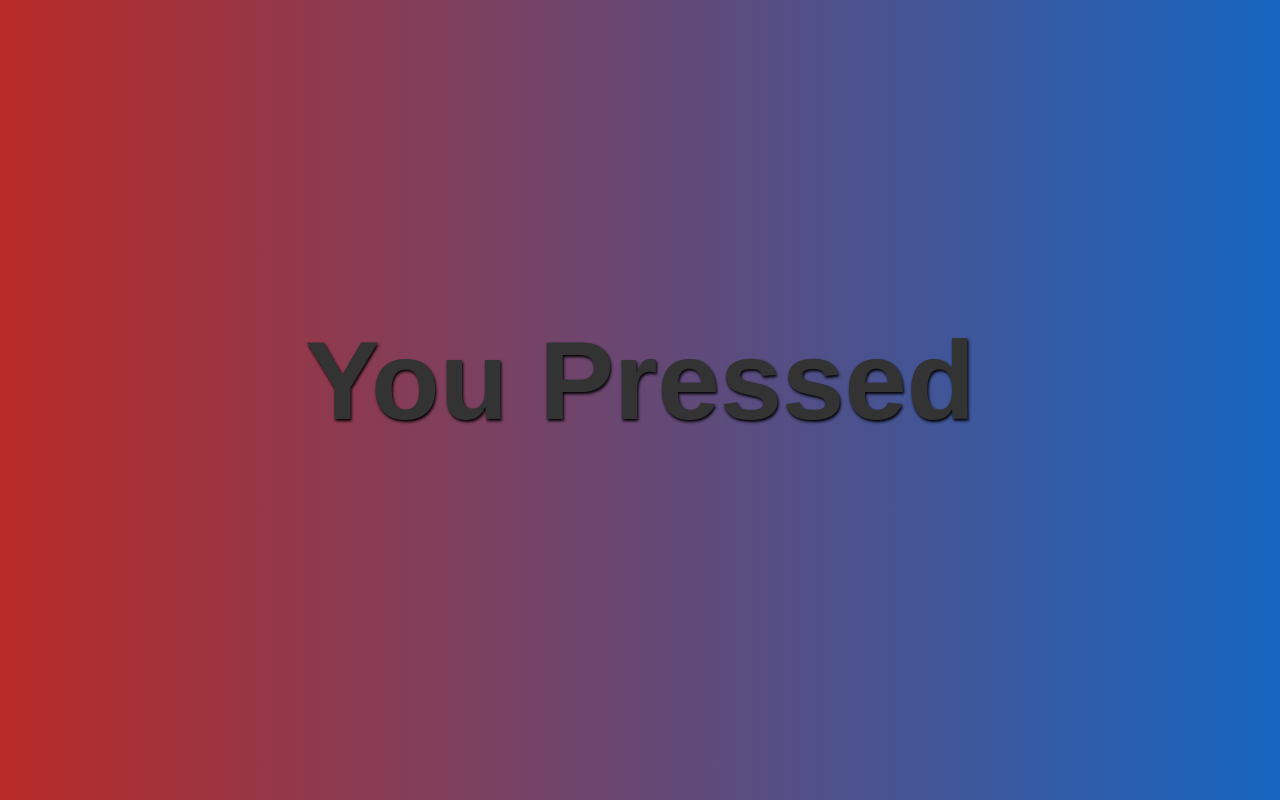
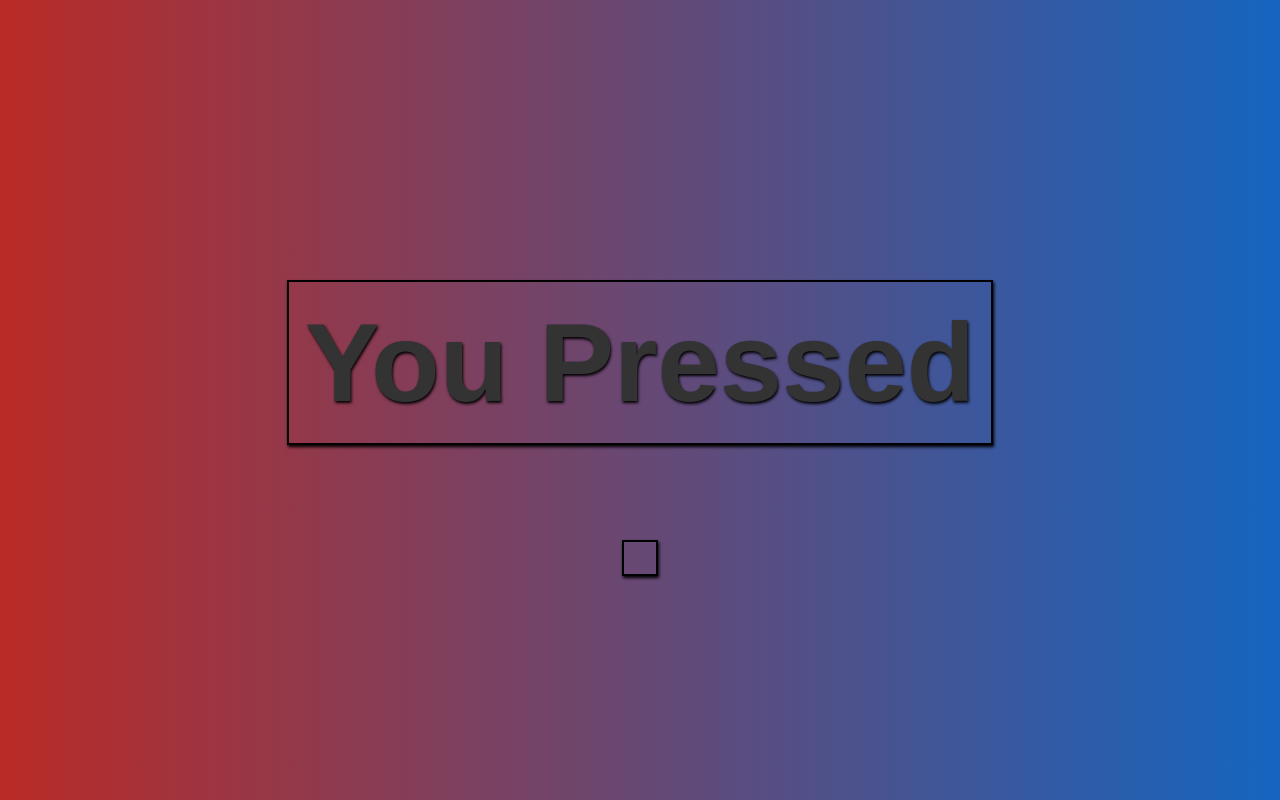
Before and after one commit to PritiranjanPatra2/Keyboard, a plain HTML site: page index.html in a window 1280 px wide. Drawn offline with Linux system fonts and the light colour scheme.

Commit message:
border changed

```diff
--- a/index.html
+++ b/index.html
@@ -23,6 +23,9 @@
             margin-bottom: 20px;
             display: block;
             text-shadow: 1px 2px 3px black;
+            border: 2px solid black;
+            padding: 1rem;
+            box-shadow: 1px 2px 3px black;
         }
 
         span {
```
